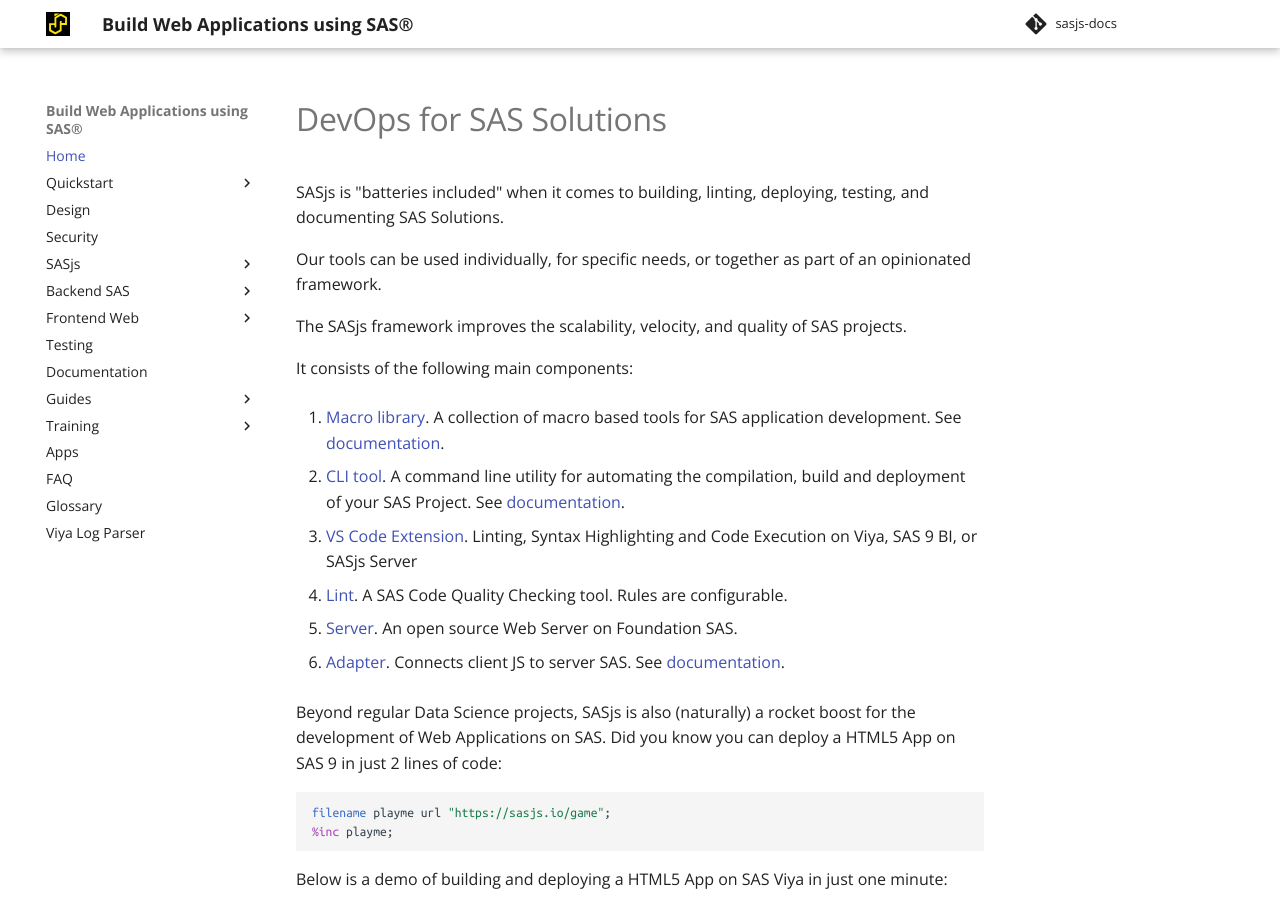
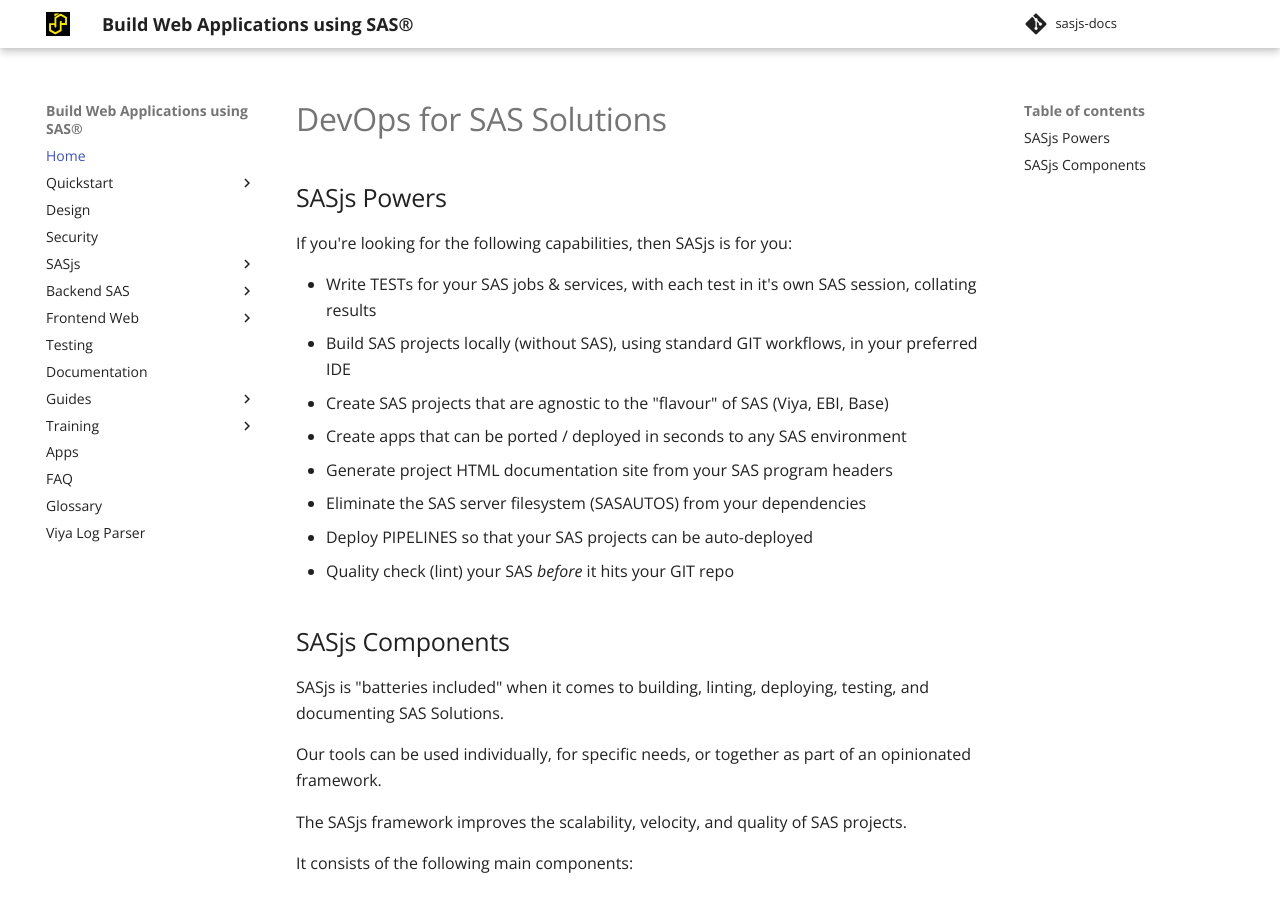
Before and after one commit to sasjs/sasjs.io, an MkDocs documentation site: the page built from docs/index.md, in a window 1280 px wide and 900 px high. Built offline with MkDocs 1.6.1 and Material for MkDocs 9.7.7, drawn with Linux system fonts in a browser that asks for light colours; comment, search, counter and statistics services are not loaded.

Commit message:
Update index.md

```diff
--- a/docs/index.md
+++ b/docs/index.md
@@ -1,5 +1,21 @@
 DevOps for SAS Solutions
 ====================
+
+## SASjs Powers
+
+If you're looking for the following capabilities, then SASjs is for you:
+
+* Write TESTs for your SAS jobs & services, with each test in it's own SAS session, collating results
+* Build SAS projects locally (without SAS), using standard GIT workflows, in your preferred IDE
+* Create SAS projects that are agnostic to the "flavour" of SAS (Viya, EBI, Base)
+* Create apps that can be ported / deployed in seconds to any SAS environment
+* Generate project HTML documentation site from your SAS program headers
+* Eliminate the SAS server filesystem (SASAUTOS) from your dependencies
+* Deploy PIPELINES so that your SAS projects can be auto-deployed
+* Quality check (lint) your SAS _before_ it hits your GIT repo
+
+
+## SASjs Components
 
 SASjs is "batteries included" when it comes to building, linting, deploying, testing, and documenting SAS Solutions.
 
```
